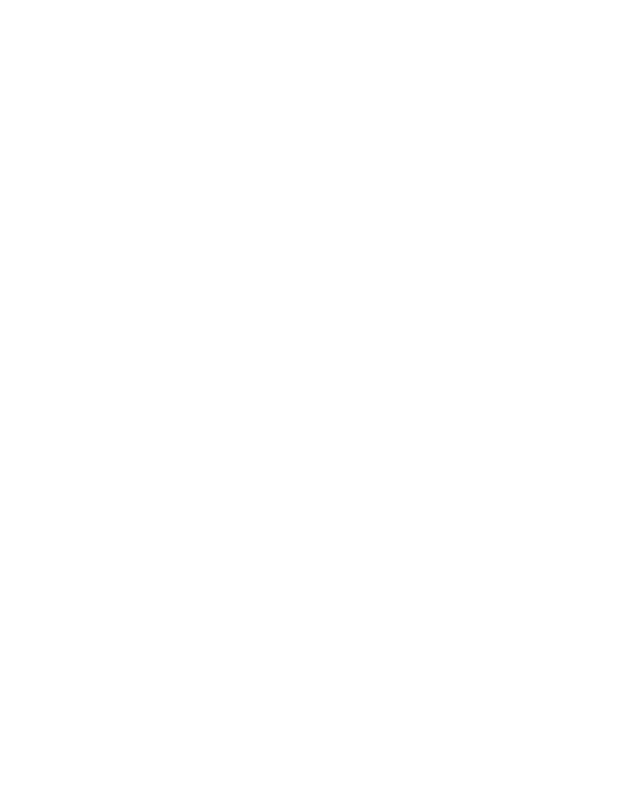
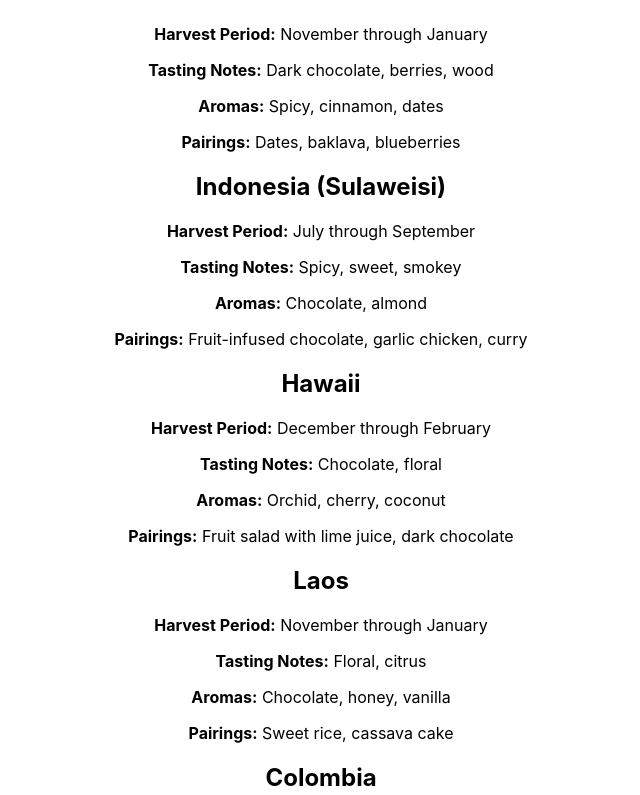
Before and after one commit to tessmueske/final-project, a React (Create React App) app: page /coffees in a window 1280 px wide. Shown: the part 625-1420 px from the top of the page, without its empty margins (319-959 px from the left). Before the commit the page ends 800 px from the top, so only its background shows below. Built offline with nearby package versions, Linux system fonts and the light colour scheme; data requests are answered from the project's data file.

Commit message:
mapping over coffees object

```diff
--- a/db.json
+++ b/db.json
@@ -50,7 +50,7 @@
         },
         {
             "id": 7,
-            "origin": "Colombian",
+            "origin": "Colombia",
             "harvest period": "September through December",
             "tasting notes": "Fruity, citrusy, nutty",
             "aromas": "Caramel, cocoa",
--- a/src/Coffee.js
+++ b/src/Coffee.js
@@ -1,12 +1,17 @@
 import React from "react";
 import { useParams } from "react-router-dom";
 
-function Coffee(){
+function Coffee({ coffee }) {
     return (
-        <div>
-            <p>This is each individual coffees' page!</p>
-        </div>
-    )
-}
+      <div>
+        <h2>{coffee.origin}</h2>
+        <p><strong>Harvest Period:</strong> {coffee["harvest period"]}</p>
+        <p><strong>Tasting Notes:</strong> {coffee["tasting notes"]}</p>
+        <p><strong>Aromas:</strong> {coffee.aromas}</p>
+        <p><strong>Pairings:</strong> {coffee.pairings}</p>
+      </div>
+    );
+  }
+
 
 export default Coffee;
```
